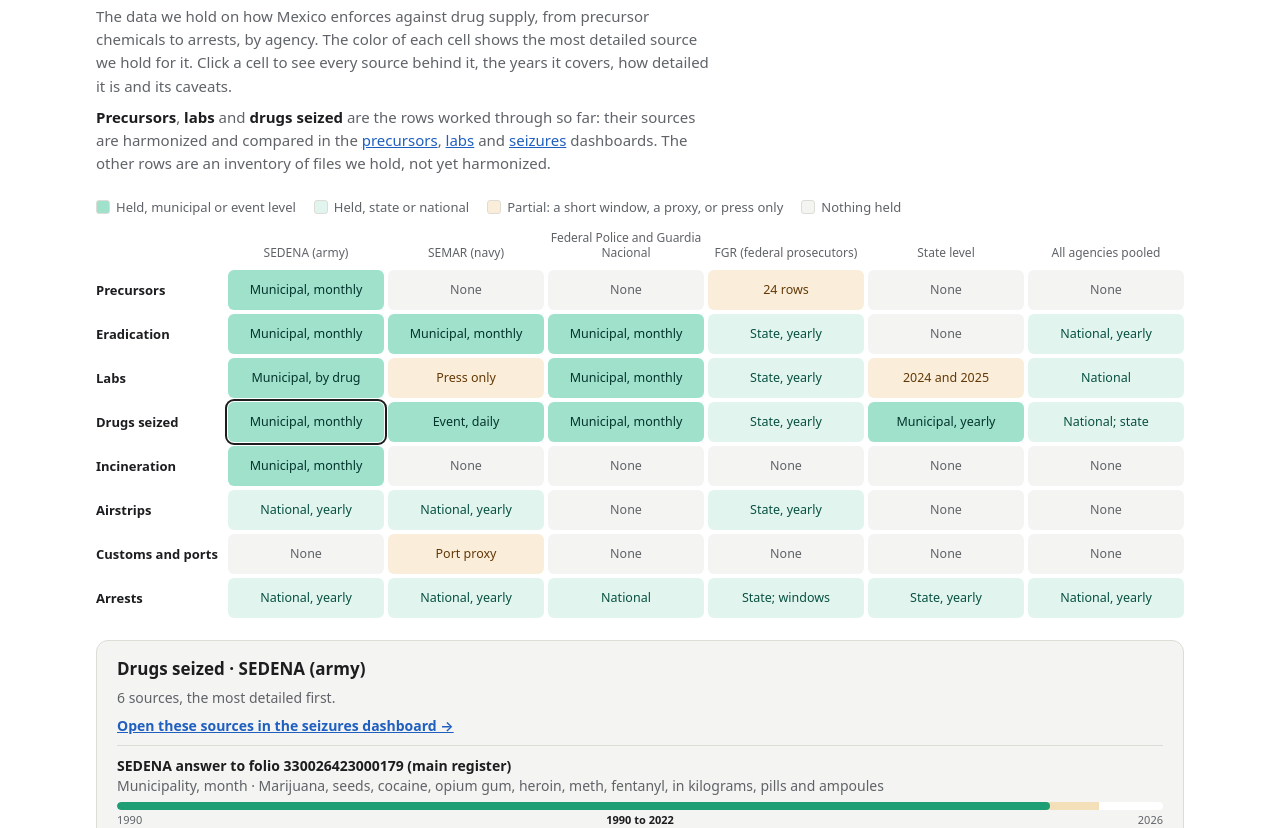
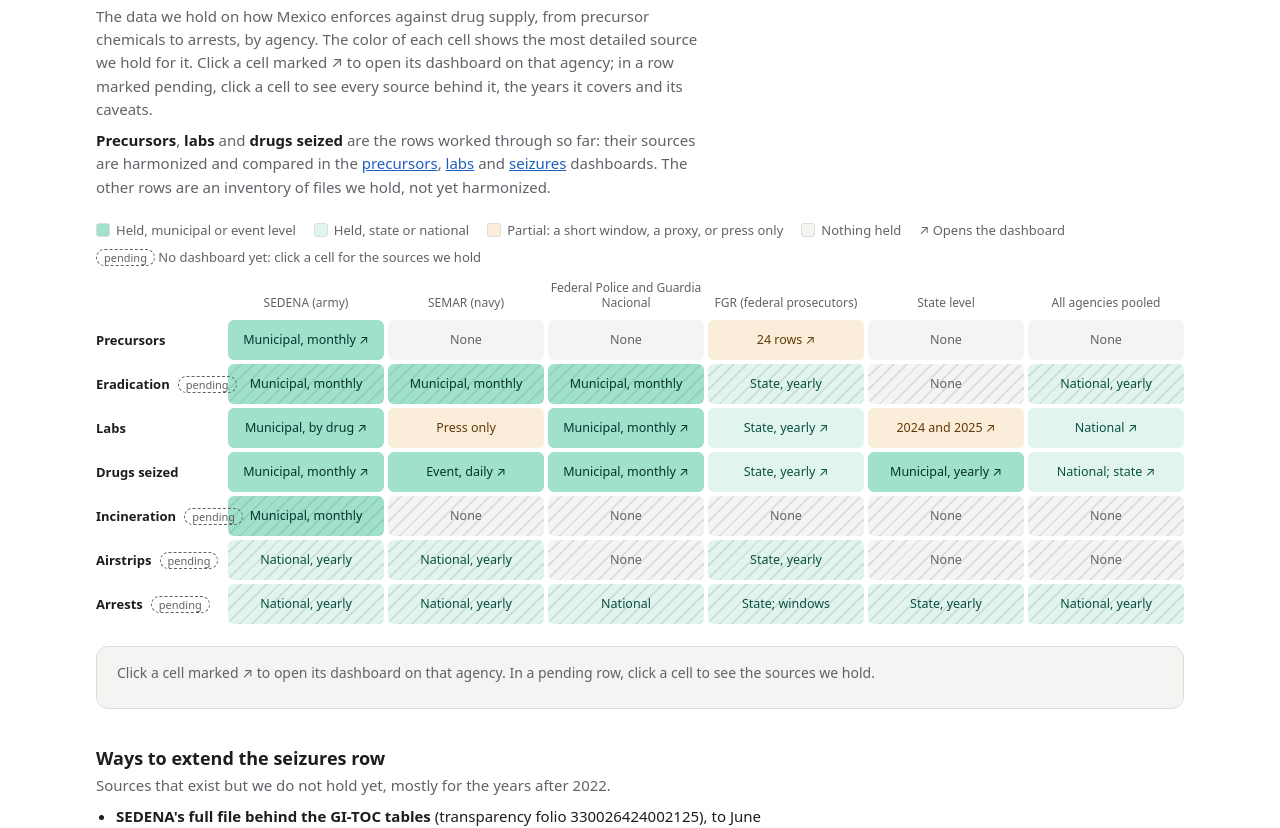
Before and after one commit to pCobosAlcala/mexico-drug-seizures, a plain HTML site: page matrix.html in a window 1280 px wide. Shown: the part 124-952 px from the top of the page. Drawn offline with Linux system fonts and the light colour scheme.

Commit message:
Matrix: cells open their dashboard on that agency, pending rows marked, customs and ports removed; dashboards show each source's website
Co-Authored-By: Claude Opus 5.5 <noreply@anthropic.com>

```diff
--- a/matrix.html
+++ b/matrix.html
@@ -6,6 +6,7 @@
 <title>What data exists</title>
 <meta name="description" content="The data we hold on Mexico's enforcement against drug supply, from precursor chemicals to arrests, by stage and agency.">
 <link rel="stylesheet" href="site.css">
+<script src="web.js"></script>
 <style>
 .pg-title { font-family: var(--font-serif); font-weight: 400; font-size: var(--cds-font-size-title); margin: 0; text-wrap: balance; }
 .pg-intro { margin: 8px 0 0; max-width: 72ch; line-height: 1.55; color: var(--color-fg-muted); }
@@ -18,6 +19,9 @@
 .mtx .r { color: var(--color-fg); font-weight: 600; padding: 6px 6px 6px 0; display: flex; align-items: center; position: sticky; left: 0; background: var(--color-bg); z-index: 1; }
 .cell { font: inherit; font-size: 12.5px; border-radius: 6px; padding: 6px 4px; text-align: center; cursor: pointer; border: 1px solid transparent; line-height: 1.3; min-height: 40px; display: flex; align-items: center; justify-content: center; }
 .cell:hover { border-color: var(--color-fg-muted); }
+a.cell { text-decoration: none; }
+.cell.pending { background-image: repeating-linear-gradient(135deg, transparent 0 7px, color-mix(in srgb, var(--color-fg-muted) 14%, transparent) 7px 9px); }
+.pend { margin-left: 8px; font-size: 11px; font-weight: 400; color: var(--color-fg-muted); border: 1px dashed var(--color-fg-muted); border-radius: 999px; padding: 0 7px; }
 .cell:focus-visible { outline: 2px solid var(--color-fg); outline-offset: 1px; }
 .cell[aria-pressed="true"] { outline: 2px solid var(--color-fg); outline-offset: 1px; }
 .fine { background: var(--lvl-fine-bg); color: var(--lvl-fine-fg); }
@@ -56,7 +60,7 @@
 <main>
   <header>
     <h1 class="pg-title">What data exists</h1>
-    <p class="pg-intro">The data we hold on how Mexico enforces against drug supply, from precursor chemicals to arrests, by agency. The color of each cell shows the most detailed source we hold for it. Click a cell to see every source behind it, the years it covers, how detailed it is and its caveats.</p>
+    <p class="pg-intro">The data we hold on how Mexico enforces against drug supply, from precursor chemicals to arrests, by agency. The color of each cell shows the most detailed source we hold for it. Click a cell marked ↗ to open its dashboard on that agency; in a row marked pending, click a cell to see every source behind it, the years it covers and its caveats.</p>
     <p class="pg-intro"><b>Precursors</b>, <b>labs</b> and <b>drugs seized</b> are the rows worked through so far: their sources are harmonized and compared in the <a href="precursors.html">precursors</a>, <a href="labs.html">labs</a> and <a href="index.html">seizures</a> dashboards. The other rows are an inventory of files we hold, not yet harmonized.</p>
   </header>
 
@@ -65,6 +69,8 @@
     <span><span class="k coarse"></span>Held, state or national</span>
     <span><span class="k part"></span>Partial: a short window, a proxy, or press only</span>
     <span><span class="k none"></span>Nothing held</span>
+    <span>↗ Opens the dashboard</span>
+    <span><span class="pend" style="margin-left:0">pending</span> No dashboard yet: click a cell for the sources we hold</span>
   </div>
 
   <div class="mtx-scroll">
@@ -101,7 +107,7 @@
 <script>
 // Columns (agencies) and rows (stages of enforcement)
 const C = ['SEDENA (army)', 'SEMAR (navy)', 'Federal Police and Guardia Nacional', 'FGR (federal prosecutors)', 'State level', 'All agencies pooled'];
-const R = ['Precursors', 'Eradication', 'Labs', 'Drugs seized', 'Incineration', 'Airstrips', 'Customs and ports', 'Arrests'];
+const R = ['Precursors', 'Eradication', 'Labs', 'Drugs seized', 'Incineration', 'Airstrips', 'Arrests'];
 const SEIZED_ROW = 3;
 // One source: name, first and last year, finest level, what it measures, our copy, note
 const S = (n, y0, y1, g, d, f, note) => ({ n, y0, y1, g, d, f, note });
@@ -190,25 +196,21 @@ const D = {
 '5,3': { s: 'coarse', l: 'State, yearly', src: [S('INEGI federal prosecutor census (CNPJF)', 2016, 2024, 'State, year', 'Count', 'inegi_cnpjf', '')] },
 '5,4': N(), '5,5': N(),
 
-'6,0': N(),
-'6,1': { s: 'part', l: 'Port proxy', src: [S('SEMAR seizure events in port municipalities', 2006, 2022, 'Municipality, day', 'Events in Manzanillo, Lázaro Cárdenas and other ports', '.../330026623000117_SEMAR/ANEXO 1.xlsx', 'A proxy, not customs data.')] },
-'6,2': N(), '6,3': N(), '6,4': N(),
-'6,5': N('No customs agency (ANAM) series exists. Not held: INCB precursor seizures, legal chemical imports (trade data). COFEPRIS import permits need a transparency request.'),
 
-'7,0': { s: 'coarse', l: 'National, yearly', src: [
+'6,0': { s: 'coarse', l: 'National, yearly', src: [
   S('Informe de Gobierno annex, SEDENA table', 2005, 2024, 'National, year', 'Drug crimes and firearms law', 'informes_gobierno (page 692)', ''),
   S('SEDENA yearly public sheets', 2014, 2026, 'National, year', 'All crimes', 'sedena_operaciones_narcotrafico', '')] },
-'7,1': { s: 'coarse', l: 'National, yearly', src: [S('Informe de Gobierno annex, SEMAR table', 2005, 2024, 'National, year', 'Drug and related crimes', 'informes_gobierno (page 692)', '')] },
-'7,2': { s: 'coarse', l: 'National', src: [S('INEGI federal police census, people handed over', 2019, 2025, 'Guardia Nacional national total', 'By crime type', 'bases/detenciones_mx', 'Counts crimes, not people.')] },
-'7,3': { s: 'coarse', l: 'State; windows', src: [
+'6,1': { s: 'coarse', l: 'National, yearly', src: [S('Informe de Gobierno annex, SEMAR table', 2005, 2024, 'National, year', 'Drug and related crimes', 'informes_gobierno (page 692)', '')] },
+'6,2': { s: 'coarse', l: 'National', src: [S('INEGI federal police census, people handed over', 2019, 2025, 'Guardia Nacional national total', 'By crime type', 'bases/detenciones_mx', 'Counts crimes, not people.')] },
+'6,3': { s: 'coarse', l: 'State; windows', src: [
   S('INEGI federal prosecutor census, drug detainees', 2016, 2024, 'State, year', 'Drug crimes; no substance, no arresting agency', 'inegi_cnpjf', ''),
   S('PGR detainees by arresting agency (window)', 2015, 2016, 'State, month', 'All federal crimes, drug subtypes; names the agency', 'bases/peter_mexico_drugs/raw/pgr_detenidos_datamx', 'October 2015 to October 2016.'),
   S('FGR case files opened with a detainee (window)', 2017, 2019, 'FGR office, month', 'By crime', 'bases/peter_mexico_drugs/raw/fgr_opendata_archived', 'December 2017 missing.'),
   S('FGR seizure events with detainees (window)', 2019, 2019, 'Event', '66 events, 54 detainees', 'fgr_opendata_archived/NARCOTICOSEIDF.csv', 'January to August 2019.')] },
-'7,4': { s: 'coarse', l: 'State, yearly', src: [
+'6,4': { s: 'coarse', l: 'State, yearly', src: [
   S('INEGI state police census, people handed over', 2017, 2025, 'State, year', 'By crime: simple possession, possession for sale, trade, supply', 'bases/detenciones_mx', 'Counts crimes, not people; break in 2020.'),
   S('INEGI state prosecutor census, small-scale dealing (narcomenudeo)', 2017, 2024, 'State, year', 'People and crimes by drug and quantity range', 'code/2026/peter/data/inegi', '')] },
-'7,5': { s: 'coarse', l: 'National, yearly', src: [S('Informe de Gobierno annex, Esfuerzo Nacional', 2005, 2024, 'National, year', 'Drug and related federal crimes', 'informes_gobierno (page 691)', 'All federal agencies pooled.')] }
+'6,5': { s: 'coarse', l: 'National, yearly', src: [S('Informe de Gobierno annex, Esfuerzo Nacional', 2005, 2024, 'National, year', 'Drug and related federal crimes', 'informes_gobierno (page 691)', 'All federal agencies pooled.')] }
 };
 
 const Y0 = 1990, Y1 = 2026;
@@ -216,43 +218,39 @@ const pct = y => ((y - Y0) / (Y1 - Y0 + 1)) * 100;
 const AMLO = { from: 2018.92, to: 2024.75 };
 const el = (tag, cls, text) => { const n = document.createElement(tag); if (cls) n.className = cls; if (text !== undefined) n.textContent = text; return n; };
 
-// The grid
-const mtx = document.getElementById('mtx'), panel = document.getElementById('panel');
-mtx.append(el('div'));
-C.forEach(c => mtx.append(el('div', 'h', c)));
-R.forEach((r, i) => {
-  mtx.append(el('div', 'r', r));
-  C.forEach((c, j) => {
-    const d = D[i + ',' + j];
-    const b = el('button', 'cell ' + d.s, d.l);
-    b.type = 'button';
-    b.dataset.k = i + ',' + j;
-    b.setAttribute('aria-pressed', 'false');
-    b.setAttribute('aria-label', r + ', ' + c + ': ' + d.l);
-    mtx.append(b);
-  });
-});
 
-// Where each source can be found online (links checked 16 Nov 2026); matched on its name and file
-const WEB = [
-  [/330026423000179|330026623000117|0413100015520|332259822000079|0001700006421/, 'https://www.mucd.org.mx/wp-content/uploads/2023/06/Respuestas_autoridades.zip', 'Transparency answers, published by MUCD (zip file)'],
-  [/GI-TOC/, 'https://page.globalinitiative.net/fentanyl-and-synthetic-drugs-monitor-1/', 'GI-TOC Fentanyl and Synthetic Drugs Monitor'],
-  [/Quinto Elemento/, 'https://public.flourish.studio/visualisation/17111975/', 'Quinto Elemento Lab map'],
-  [/yearly public sheets/, 'https://www.gob.mx/defensa/acciones-y-programas/operaciones-contra-el-narcotrafico-6963', 'SEDENA, Operaciones contra el narcotráfico'],
-  [/CNPJF|federal prosecutor census|INEGI prosecutor census/, 'https://www.inegi.org.mx/programas/cnpjf/2025/', 'INEGI federal prosecutor census'],
-  [/CNSPF|federal police census/, 'https://www.inegi.org.mx/programas/cnspf/', 'INEGI federal police census'],
-  [/CNSPE|state police census/, 'https://www.inegi.org.mx/programas/cnspe/', 'INEGI state police census'],
-  [/CNPJE|state prosecutor census/, 'https://www.inegi.org.mx/programas/cnpje/', 'INEGI state prosecutor census'],
-  [/UNODC/, 'https://www.unodc.org/unodc/en/data-and-analysis/world-drug-report-2026.html', 'UNODC World Drug Report 2026'],
-  [/InSight Crime/, 'https://insightcrime.org/', 'InSight Crime (site home; the article is not linked)']
-];
-const webOf = s => WEB.find(w => w[0].test(s.n + ' ' + s.f));
+// Website of a source, from the shared list in web.js
+const webOf = s => window.mxWebOf(s.n + ' ' + s.f);
 // Dashboards for the rows already harmonized, and the agency each column opens on
 const DASHES = { 0: ['precursors.html', 'precursors dashboard', ['army', null, null, 'fgr', null, null]],
                  3: ['index.html', 'seizures dashboard', ['army', 'navy', 'federal_police_gn', 'fgr', 'state_police', 'totals']],
                  2: ['labs.html', 'labs dashboard', ['army', null, 'federal_police_gn', 'fgr', 'state_police', 'totals']] };
 
-// The detail panel for one cell
+// The grid. Rows with a dashboard: a cell opens it on that agency. Pending rows: a cell shows the sources we hold.
+const mtx = document.getElementById('mtx'), panel = document.getElementById('panel');
+const cellUrl = (i, j) => {
+  const dsh = DASHES[i]; if (!dsh) return null;
+  const reg = dsh[2][j]; if (!reg || D[i + ',' + j].s === 'none') return null;
+  return dsh[0] + '?view=versions&register=' + reg;
+};
+mtx.append(el('div'));
+C.forEach(c => mtx.append(el('div', 'h', c)));
+R.forEach((r, i) => {
+  const done = !!DASHES[i];
+  const rl = el('div', 'r', r);
+  if (!done) rl.append(el('span', 'pend', 'pending'));
+  mtx.append(rl);
+  C.forEach((c, j) => {
+    const d = D[i + ',' + j], url = cellUrl(i, j);
+    const b = el(url ? 'a' : 'button', 'cell ' + d.s + (done ? '' : ' pending'), d.l + (url ? ' ↗' : ''));
+    b.dataset.k = i + ',' + j;
+    if (url) { b.href = url; b.title = 'Open in the ' + DASHES[i][1]; b.setAttribute('aria-label', r + ', ' + c + ': ' + d.l + '. Open in the ' + DASHES[i][1]); }
+    else { b.type = 'button'; b.setAttribute('aria-pressed', 'false'); b.setAttribute('aria-label', r + ', ' + c + ': ' + d.l + (done ? '' : ', pending')); }
+    mtx.append(b);
+  });
+});
+
+// The detail panel for one cell (pending rows, and cells with no dashboard line)
 function show(k, scroll) {
   mtx.querySelectorAll('.cell').forEach(x => x.setAttribute('aria-pressed', String(x.dataset.k === k)));
   const [i, j] = k.split(',').map(Number), d = D[k];
@@ -284,8 +282,8 @@ function show(k, scroll) {
   panel.replaceChildren(...out);
   if (scroll) panel.scrollIntoView({ block: 'nearest', behavior: window.matchMedia('(prefers-reduced-motion: reduce)').matches ? 'auto' : 'smooth' });
 }
-mtx.addEventListener('click', e => { const c = e.target.closest('.cell'); if (c) show(c.dataset.k, true); });
-show(SEIZED_ROW + ',0', false);
+mtx.addEventListener('click', e => { const c = e.target.closest('button.cell'); if (c) show(c.dataset.k, true); });
+panel.append(el('p', 'lead', 'Click a cell marked ↗ to open its dashboard on that agency. In a pending row, click a cell to see the sources we hold.'));
 </script>
 </body>
 </html>
```
Also changed, not shown: index.html (+8 -0 lines), labs.html (+8 -0 lines), precursors.html (+8 -0 lines), web.js (added, +15 -0 lines).
